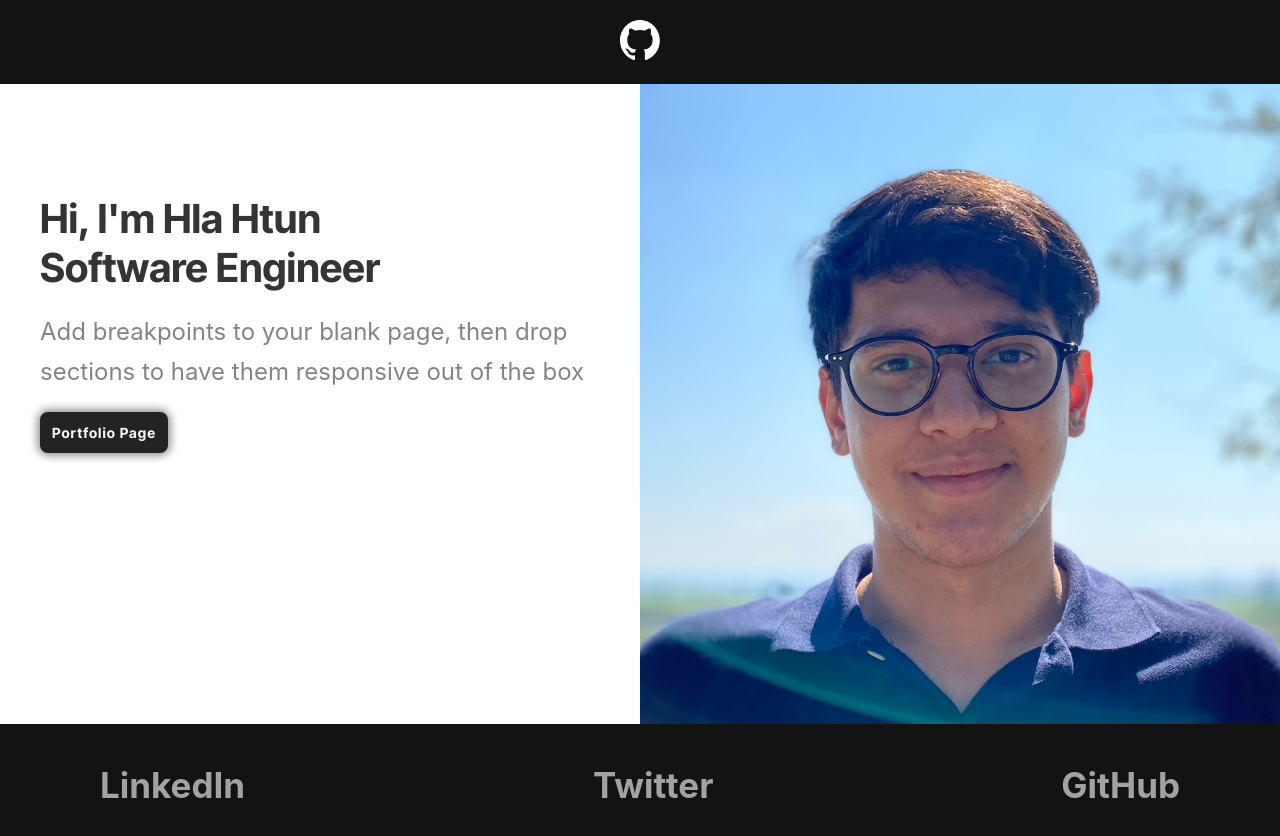
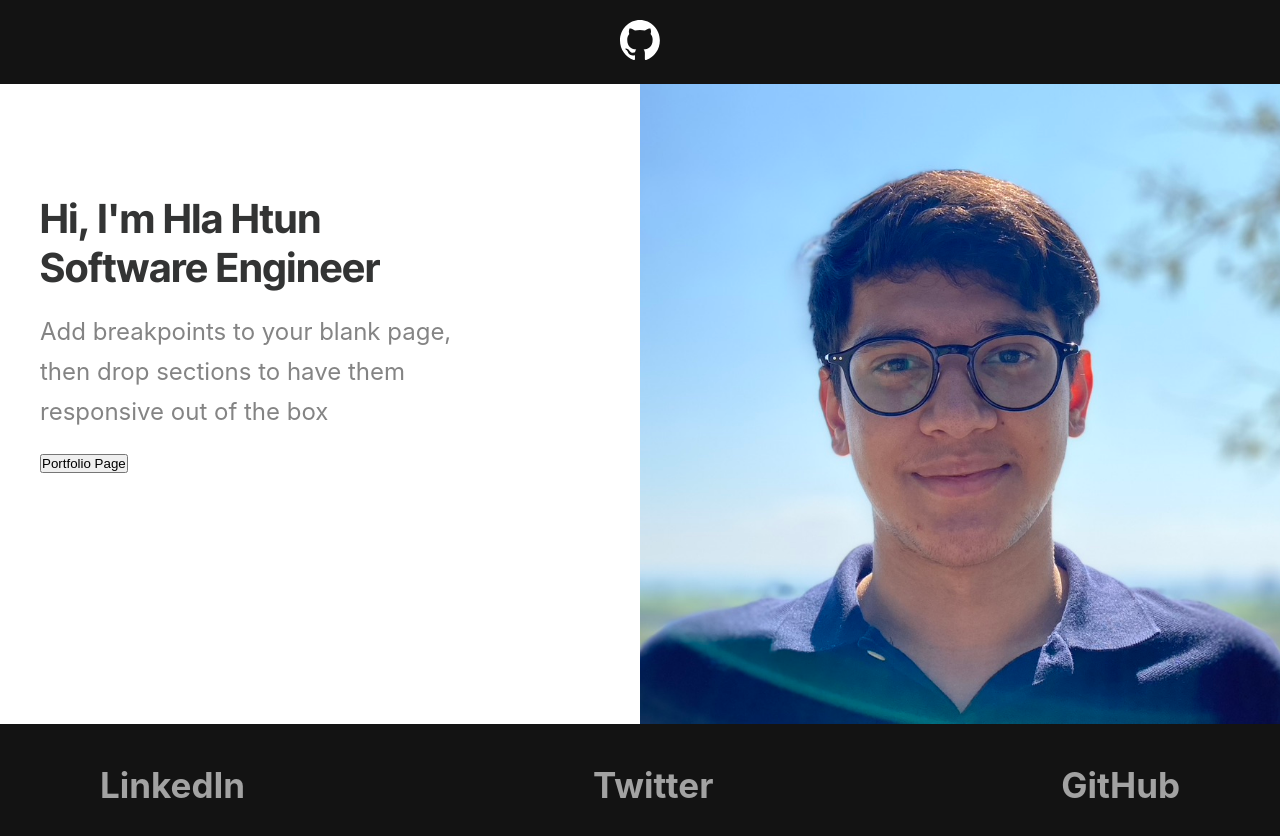
Before and after one commit to HlaKarki/Portfolio, a React (Create React App) app: page / in a window 1280 px wide. Shown: the top 836 px of the page. Built offline with nearby package versions, Linux system fonts and the light colour scheme.

Commit message:
changed the name of the button

```diff
--- a/src/components/introPersonal/introPersonal.css
+++ b/src/components/introPersonal/introPersonal.css
@@ -20,9 +20,10 @@ h2 {
     margin-bottom: 20px;
 
     line-height: 40px;
+    max-width: 75%;
 }
 
-#myPortfolioButton{
+#myProjectsButton{
     padding: 12px;
     background: #232324;
     color: whitesmoke;
```
